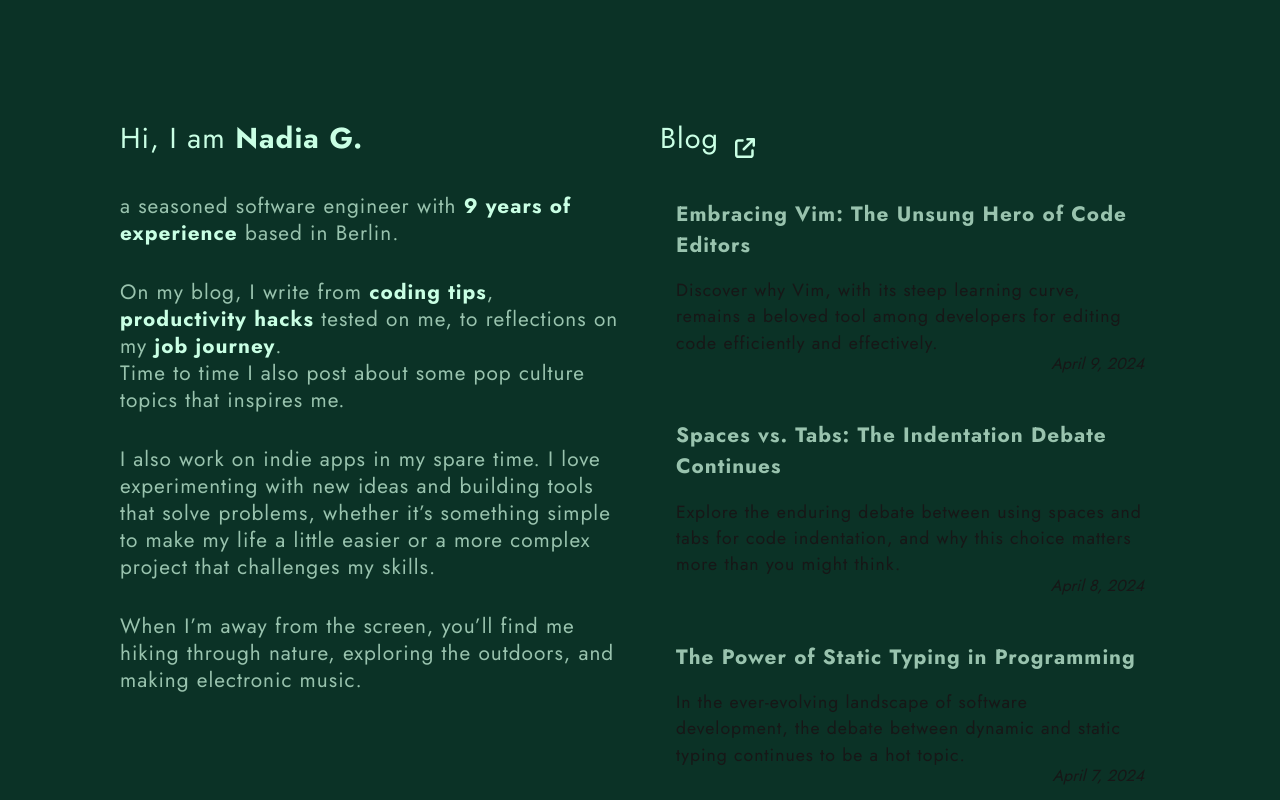
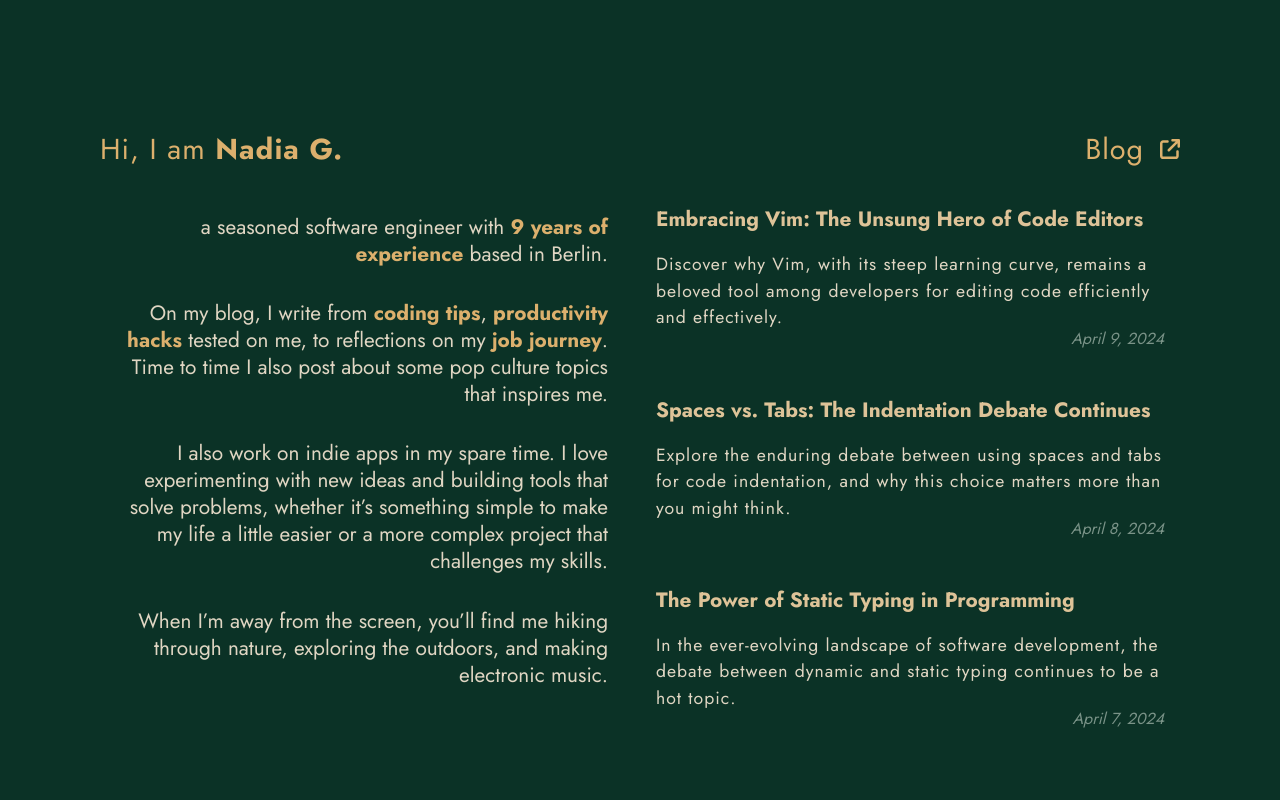
Before and after one commit to JackGarrus/nadyg-website, a Next.js app: page / in a window 1280 px wide. Shown: the top 800 px of the page. Built offline with nearby package versions, Linux system fonts and the light colour scheme.

Commit message:
more design improv

```diff
--- a/src/app/blog/page.tsx
+++ b/src/app/blog/page.tsx
@@ -10,7 +10,6 @@ export default function Page() {
   return (
     <Section>
       <h1 className="h1">Blog</h1>
-      <br />
       <BlogPosts />
     </Section>
   );
--- a/src/app/components/AboutSection.tsx
+++ b/src/app/components/AboutSection.tsx
@@ -2,12 +2,14 @@
 
 import "@/app/style/globals.css";
 import t from "@/app/style/typography.module.css";
+import l from "@/app/style/layout.module.css";
 import s from "@/app/components/AboutSection.module.css";
 import { motion } from "motion/react";
+import clsx from "clsx";
 
 export default function AboutSection() {
   return (
-    <>
+    <div className={l.pr32}>
       <motion.h1
         initial={{ opacity: 0 }}
         animate={{ opacity: 1 }}
@@ -16,15 +18,16 @@ export default function AboutSection() {
       >
         Hi, I am <strong>Nadia G.</strong>
       </motion.h1>
-      <br />
+
+      <div className={t.tar}>
         <motion.p
           initial={{ opacity: 0 }}
           animate={{ opacity: 1 }}
           transition={{ delay: 0.2 }}
-        className={t.p}
+          className={clsx(t.p, l.pt16)}
         >
-        a seasoned software engineer with <strong>9 years of experience</strong>{" "}
-        based in Berlin.
+          a seasoned software engineer with{" "}
+          <strong>9 years of experience</strong> based in Berlin.
         </motion.p>
         <br />
         <br />
@@ -37,7 +40,8 @@ export default function AboutSection() {
           On my blog, I write from <strong>coding tips</strong>,{" "}
           <strong>productivity hacks</strong> tested on me, to reflections on my{" "}
           <strong>job journey</strong>. <br />
-        Time to time I also post about some pop culture topics that inspires me.
+          Time to time I also post about some pop culture topics that inspires
+          me.
         </motion.p>
         <br />
         <br />
@@ -48,9 +52,9 @@ export default function AboutSection() {
           className={t.p}
         >
           I also work on indie apps in my spare time. I love experimenting with
-        new ideas and building tools that solve problems, whether it’s something
-        simple to make my life a little easier or a more complex project that
-        challenges my skills.
+          new ideas and building tools that solve problems, whether it’s
+          something simple to make my life a little easier or a more complex
+          project that challenges my skills.
         </motion.p>
         <br />
         <br />
@@ -73,6 +77,7 @@ export default function AboutSection() {
             className={s.link}
           ></motion.div>
         </div>
-    </>
+      </div>
+    </div>
   );
 }
--- a/src/app/components/Posts.module.css
+++ b/src/app/components/Posts.module.css
@@ -6,6 +6,8 @@
   background-color: transparent;
   transform: translateY(-10px);
   transition: background-color 0.3s ease-in-out, transform 0.3s ease-in-out;
+  border-top-right-radius: 60px;
+  border-bottom-left-radius: 60px;
 }
 
 .container:hover {
@@ -26,16 +28,16 @@
 .container::before {
   top: 0;
   left: 0;
-  border-top: 2px solid var(--accent);
-  border-left: 2px solid var(--accent);
+  border-top: 5px solid var(--accent);
+  border-left: 5px solid var(--accent);
 }
 
 .container::after {
   bottom: 0;
   right: 0;
   transform: translateY(10px);
-  border-bottom: 2px solid var(--accent);
-  border-right: 2px solid var(--accent);
+  border-bottom: 5px solid var(--accent);
+  border-right: 5px solid var(--accent);
 }
 
 .container:hover::before,
@@ -48,15 +50,18 @@
   font-weight: bold;
   padding-bottom: 1rem;
   line-height: 1.5;
+  color: color-mix(in srgb, var(--accent) 50%, var(--normal) 50%);
 }
 
 .summary {
   font-size: 1.1rem;
   letter-spacing: 1px;
   line-height: 1.5;
+  color: var(--normal);
 }
 
 .date {
   text-align: right;
   font-style: italic;
+  color: color-mix(in srgb, var(--dark-accent) 50%, white 40%);
 }
--- a/src/app/page.module.css
+++ b/src/app/page.module.css
@@ -5,7 +5,6 @@
   flex-direction: column;
   width: 100%;
   height: 100%;
-  padding: 20px;
 }
 
 .yapSection {
--- a/src/app/page.tsx
+++ b/src/app/page.tsx
@@ -25,12 +25,12 @@ export default function Home() {
             key="/blog"
             href="/blog"
             target="blank"
-            className={clsx(s.link, l.flex, l.aic, l.pb16)}
+            className={clsx(s.link, l.flex, l.aic, l.jce)}
           >
-            <h1 className={t.h1} style={{ paddingRight: "1rem" }}>
+            <h1 className={clsx(t.h1, l.flex, l.aic, l.pl16, l.tar)}>
               Blog
+              <ArrowUpSquare className="icon" color="#dcb06d" />
             </h1>
-            <ArrowUpSquare className="icon" color="#c9ffe4" />
           </Link>
           <BlogPosts />
         </section>
--- a/src/app/style/globals.css
+++ b/src/app/style/globals.css
@@ -16,9 +16,11 @@
   --sh-comment: #cbc3c3; /* Lighter gray for comments */
 
   /* Typography */
-  --accent: #c9ffe4;
-  --normal: #99c3ae;
-  --dark-accent: #133f31;
+  --accent: #dcb06d;
+  --normal: #e0d6c3;
+  --dark-accent: #254f3b;
+  --dark-shade: #0b3220;
+  --main-brand: #38765b;
 }
 
 @media (prefers-color-scheme: dark) {
@@ -58,8 +60,9 @@ a.link:hover {
 }
 
 .icon {
-  width: 20px;
   height: 20px;
+  color: var(--accent);
+  padding-left: 1rem;
 }
 
 @media (prefers-color-scheme: dark) {
--- a/src/app/style/layout.module.css
+++ b/src/app/style/layout.module.css
@@ -20,6 +20,10 @@
   justify-content: center;
 }
 
+.jce {
+  justify-content: end;
+}
+
 .jcsb {
   justify-content: space-between;
 }
@@ -32,6 +36,28 @@
   margin: 0;
 }
 
+/* PADDING */
+
+.p16 {
+  padding: 1rem;
+}
+
+.pr16 {
+  padding-right: 1rem;
+}
+
 .pb16 {
   padding-bottom: 1rem;
 }
+
+.pt16 {
+  padding-top: 1rem;
+}
+
+.pl16 {
+  padding-left: 1rem;
+}
+
+.pr32 {
+  padding-right: 2rem;
+}
--- a/src/app/style/typography.module.css
+++ b/src/app/style/typography.module.css
@@ -1,7 +1,6 @@
 .h1,
 .h2,
-.h3,
-.p {
+.h3 {
   line-height: 1.3;
   letter-spacing: 1px;
 }
@@ -28,19 +27,27 @@
 .h1 {
   font-size: 1.8rem;
   letter-spacing: 1px;
+  padding-bottom: 1.875rem;
 }
 
 .h2 {
   font-size: 1.75rem;
+  padding-bottom: 1.25rem;
 }
 
 .h3 {
   font-size: 1.6rem;
+  padding-bottom: 0.938rem;
 }
 
 .p {
+  line-height: 1.3;
   font-size: 1.3rem;
   color: var(--normal);
+}
+
+.tar {
+  text-align: right;
 }
 
 /* BLOG  */
```
Lines whose indentation alone changed are shown as unchanged.
